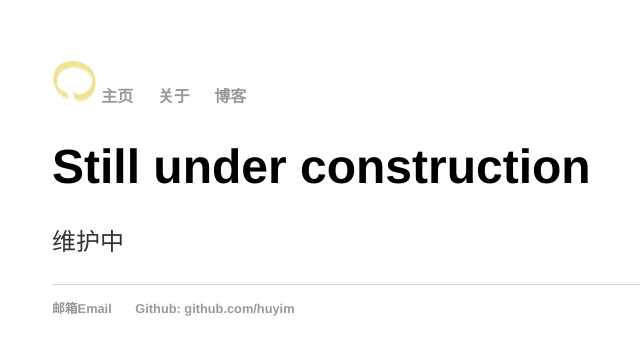
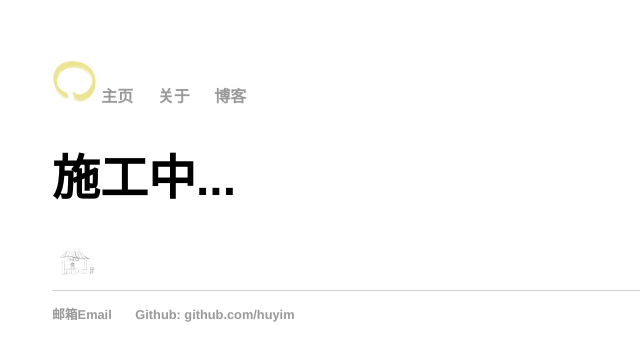
Before and after one commit to huyim/huyim.github.io, a Jekyll site: the page built from index.html, in a window 1280 px wide. Shown: the top 361 px of the page, without its empty margins (140-780 px from the left). Built offline with Jekyll 4.4.1, drawn with Linux system fonts in a browser that asks for light colours.

Commit message:
Update index.html

```diff
--- a/index.html
+++ b/index.html
@@ -3,6 +3,6 @@ layout: default
 title: 古月坊
 ---
 <div class="blurb">
-	<h1>Still under construction</h1>
-	<p>维护中</a></p>
+	<h1>施工中...</h1>
+	<img class="image" alt="主页" src="img/主页.png">
 </div><!-- /.blurb -->
```
